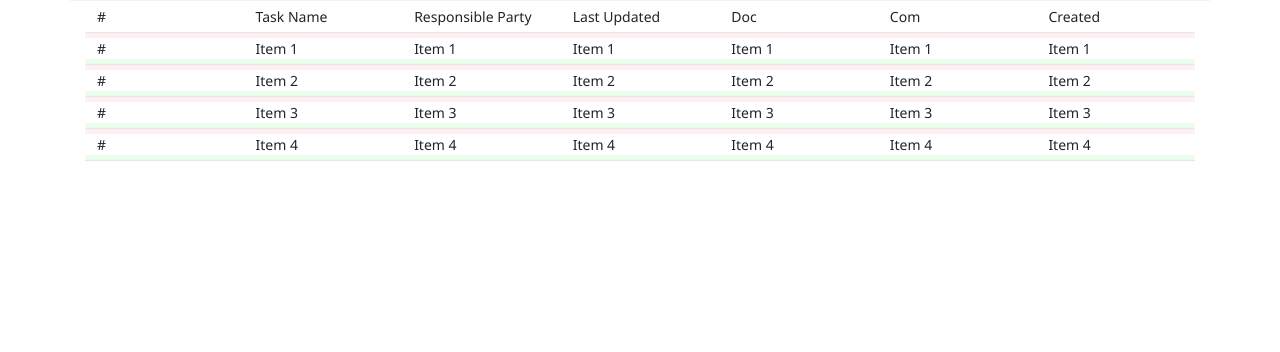
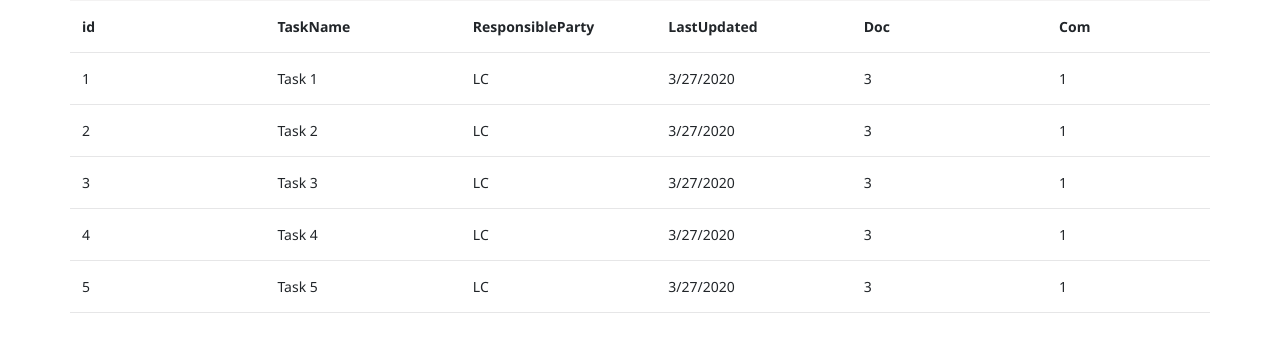
Before and after one commit to suryarsp/Custom-Drag-and-Drop-using-HTML5, a React (Create React App) app: page / in a window 1280 px wide. Shown: the top 352 px of the page. Built offline with nearby package versions, Linux system fonts and the light colour scheme.

Commit message:
Implement table structure

```diff
--- a/src/App.tsx
+++ b/src/App.tsx
@@ -1,26 +1,30 @@
 import * as React from "react";
 import logo from "./logo.svg";
 import "./App.css";
-import { mockItems } from "./mockData";
+import { mockItems, mockColumns } from "./mockData";
 import DragDrop from "./DragDrop/DragDrop";
 
 class App extends React.Component {
   public render() {
     return (
-      <div className="container">
-          <div className="gridRow">
-            <div className="gridCell">#</div>
-            <div className="gridCell">Task Name</div>
-            <div className="gridCell">Responsible Party</div>
-            <div className="gridCell">Last Updated</div>
-            <div className="gridCell">Doc</div>
-            <div className="gridCell">Com</div>
-            <div className="gridCell">Created</div>
-          </div>
+      <table className="container">
+        <thead>
+      <tr className="gridRow">
+        {
+          mockColumns.map((col) => (
+          <th key={col.name} className="gridCell">{col.name}</th>
+          ))
+        }
+        </tr>
+
+      </thead>
+
+      <tbody>
           {
               mockItems.map((item, index) => (
                 <DragDrop
-              key={item.id}
+                  columns={mockColumns}
+                  key={item.id.toString()}
                   data={item}
                   index = {index}
                   isDragAllowed={true}
@@ -29,34 +33,11 @@ class App extends React.Component {
                   destionationDropTootip="to"
                   onDrop={(s,d) => console.log(s, d)}
                 >
-              <div className="gridRow" key={item.id.toString()}>
-
-                <span className="drag-top"></span>
-                <span className="drag-over">{item.name}</span>
-                <span className="drag-bottom"></span>
-
-                <div className="gridCell">#</div>
-                <div className="gridCell"> {item.name} </div>
-                <div className="gridCell"> {item.name} </div>
-                <div className="gridCell"> {item.name} </div>
-                <div className="gridCell"> {item.name} </div>
-                <div className="gridCell"> {item.name} </div>
-                <div className="gridCell"> {item.name} </div>
-              </div>
-              {/* <div className="container">
-                <div className="row" key={item.id.toString()}>
-                  <div className="col drag-item">
-                    <span className="drag-item-inner">
-                      {item.name}
-                      <span className="drag-over">{item.name}</span>
-                    </span>
-                  </div>
-                </div>
-              </div> */}
                 </DragDrop>
               ))
         }
-      </div>
+        </tbody>
+      </table>
     );
   }
 }
--- a/src/DragDrop/DragDrop.tsx
+++ b/src/DragDrop/DragDrop.tsx
@@ -1,5 +1,3 @@
-
-
 import { DragDropHOC } from "../createHoc";
 import * as React from "react";
 import { Item, IDragOverData } from "../models";
@@ -8,18 +6,20 @@ import { IDragDropState } from "./IDragDropState";
 import { PositionTypes } from "../models/enums/PositionTypes";
 import { IDropData } from "../models/IDropData";
 
-
-let source : { index: number, data: any};
-let destination : { index: number, data: any};
+let source: { index: number; data: any } = null;
 class DragDrop extends React.Component<IDragDropProps, IDragDropState> {
-  public tooltip = '';
+  public tooltip = "";
 
   constructor(props: IDragDropProps) {
     super(props);
     this.state = {
-      sourceDragTooltip : props.sourceDragTooltip ? props.sourceDragTooltip : 'Drag',
-      destionationDropTooltip: props.destionationDropTootip ? props.destionationDropTootip : 'into',
-      tooltip: ''
+      sourceDragTooltip: props.sourceDragTooltip
+        ? props.sourceDragTooltip
+        : "Drag",
+      destionationDropTooltip: props.destionationDropTootip
+        ? props.destionationDropTootip
+        : "into",
+      tooltip: ""
     };
   }
   public componentDidMount() {}
@@ -29,45 +29,57 @@ class DragDrop extends React.Component<IDragDropProps, IDragDropState> {
       event.dataTransfer.dropEffect = "none";
     }
 
-    const { position , item} = data;
-    if(source.data['id'] === item['id']) {
+    const { position, item } = data;
+    console.log(source);
+    if (source.data["id"] === item["id"]) {
       return;
     }
-    this.setState({ tooltip: this.getTooltip(position, source, item) });
-    event.target.classList.add('active');
+    this.setState({ tooltip: this.getTooltip(position, source.data, item) });
+
+    // Add rules to show/hide the tooltip based on hovering the drop container
+
+
+    event.target.classList.add("active");
     event.preventDefault();
   }
 
-  private onDragStart(event: React.DragEvent<Element>, sourceData: any, sourceIndex: number) {
+  private onDragStart(
+    event: React.DragEvent<Element>,
+    sourceData: any,
+    sourceIndex: number
+  ) {
     source = {
       index: sourceIndex,
-      data: this.props.data
-    }
+      data: sourceData
+    };
     event.dataTransfer.setData("text/plain", JSON.stringify(sourceData));
     event.dataTransfer.effectAllowed = "move";
   }
 
-  private getTooltip(positionType: PositionTypes, source: any, destination: any) : string{
-    let tooltip = '';
-    const { sourceDragTooltip} = this.state;
+  private getTooltip(
+    positionType: PositionTypes,
+    source: any,
+    destination: any
+  ): string {
+    let tooltip = "";
+    const { sourceDragTooltip } = this.state;
 
-    switch(positionType) {
-
+    switch (positionType) {
       case PositionTypes.TOP:
-        tooltip = `${sourceDragTooltip} ${source.name} above ${destination.name}`;
+        tooltip = `${sourceDragTooltip} ${source['TaskName']} above ${destination['TaskName']}`;
         break;
 
-      case PositionTypes.INSIDE :
-        tooltip = `${sourceDragTooltip} ${source.name} into ${destination.name}`
+      case PositionTypes.INSIDE:
+        tooltip = `${sourceDragTooltip} ${source['TaskName']} into ${destination['TaskName']}`;
         break;
 
-      case PositionTypes.BELOW :
-        tooltip = `${sourceDragTooltip} ${source.name} below ${destination.name}`
+      case PositionTypes.BELOW:
+        tooltip = `${sourceDragTooltip} ${source['TaskName']} below ${destination['TaskName']}`;
 
         break;
 
       default:
-        tooltip = '';
+        tooltip = "";
     }
     return tooltip;
   }
@@ -83,76 +95,94 @@ class DragDrop extends React.Component<IDragDropProps, IDragDropState> {
   }
 
   private onDragEnd(e: any) {
-    console.log('Drag End');
+    console.log("Drag End");
     this.resetDefault();
-  }
-
-  private onDragLeave(e: any) {
-
   }
 
   private resetDefault() {
     source = null;
-    destination = null;
+    this.setState({ tooltip: ''});
   }
 
   public render() {
-    const { data , index} = this.props;
+    const { data, index, columns } = this.props;
     return (
       <>
-      <div
-      id={data.id.toString()}
+        {/* Top Drop Container */}
+
+        {index === 0 && (
+          <tr
+            className="drag-top drag-over"
+            id={`top-${data.id}`}
+            key={`top-${data.id}`}
+            onDragOver={e =>
+              this.onDragOver(e, {
+                position: PositionTypes.TOP,
+                index: index,
+                item: data
+              })
+            }
+            onDrop={e =>
+              this.onDrop(e, {
+                position: PositionTypes.TOP,
+                index: index,
+                item: data
+              })
+            }
+          >
+            <td  colSpan={columns.length - 1}>{this.state.tooltip}</td>
+          </tr>
+        )}
+
+        {/* Content */}
+        <tr
+          className="gridRow"
+          id={data.id}
           key={data.id}
           draggable={this.props.isDragAllowed}
           onDragStart={e => this.onDragStart(e, data, index)}
-      onDragOver={e => this.onDragOver(e, { position: PositionTypes.INSIDE, index: index, item: data })}
-      onDrop={(e) => this.onDrop(e, { position: PositionTypes.INSIDE, index: index, item: data}, )}
+          onDragOver={e =>
+            this.onDragOver(e, {
+              position: PositionTypes.INSIDE,
+              index: index,
+              item: data
+            })
+          }
+          onDrop={e =>
+            this.onDrop(e, {
+              position: PositionTypes.INSIDE,
+              index: index,
+              item: data
+            })
+          }
           onDragEnd={this.onDragEnd.bind(this)}
         >
-      { this.props.children}
-        {/* <h1 className="text-center mt-3">Drag and Drop</h1>
+          {columns.map(col => (
+            <td key={col.name} className="gridCell">{data[col.name]}</td>
+          ))}
+        </tr>
 
-        <div className="container">
-          {this.props.data.map((item, index) => (
-            <div className="row"  key={item.id.toString()}>
-              <div className="col drag-item">
-                {index === 0 ? (
-                  <span
-                    className="drag-top"
-                    id={`top-${item.id}`}
-                    key={`top-${item.id}`}
-                    onDragOver={e => this.onDragOver(e, {position: PositionTypes.TOP, item})}
-                    onDrop={e => this.onDrop(e, { position: PositionTypes.TOP, item})}
+        {/* Bottom Drop Container */}
+        <tr
+          className="drag-bottom drag-over"
+          key={`bottom-${data.id}`}
+          onDragOver={e =>
+            this.onDragOver(e, {
+              position: PositionTypes.BELOW,
+              index: index,
+              item: data
+            })
+          }
+          onDrop={e =>
+            this.onDrop(e, {
+              position: PositionTypes.BELOW,
+              index: index,
+              item: data
+            })
+          }
         >
-                    <span className="drag-over">{this.state.tooltip}</span>
-                  </span>
-                ) : null}
-                <span
-                  className="drag-item-inner"
-                  key={item.id.toString()}
-                  id={item.id.toString()}
-                  onDragStart={e => this.onDragStart(e, item)}
-                  draggable={this.props.isDragAllowed}
-                  onDragOver={e => this.onDragOver(e,{ position: PositionTypes.INSIDE, item})}
-                  onDrop={e => this.onDrop(e, { position: PositionTypes.INSIDE, item})}
-                  onDragEnd={this.onDragEnd.bind(this)}
-                >
-                  {item.name}
-                  <span className="drag-over">{this.state.tooltip}</span>
-                </span>
-                  <span
-                    className="drag-bottom"
-                    key={`bottom-${item.id}`}
-                    onDragOver={e => this.onDragOver(e, { position: PositionTypes.BELOW, item})}
-                    onDrop={e => this.onDrop(e, { position: PositionTypes.BELOW, item})}
-                  >
-                    <span className="drag-over">{this.state.tooltip}</span>
-                  </span>
-              </div>
-            </div>
-          ))}
-        </div> */}
-      </div>
+          <td colSpan={columns.length - 1}>{this.state.tooltip}</td>
+        </tr>
       </>
     );
   }
--- a/src/DragDrop/IDragDropProps.ts
+++ b/src/DragDrop/IDragDropProps.ts
@@ -1,11 +1,13 @@
 import { Item } from "../models/Item";
+import { IColumn } from "../models/IColumn";
 
 export interface IDragDropProps {
-    data: Item;
+    data: any;
     isDragAllowed: boolean;
     isDropAllowed: boolean;
     sourceDragTooltip: string;
     destionationDropTootip: string;
     index: number;
+    columns : IColumn[];
     onDrop: (source: any, destination: any) => void;
   }
--- a/src/index.css
+++ b/src/index.css
@@ -38,11 +38,7 @@ code {
 }
 
 .drag-top {
-  position: absolute;
-  top: 0px;
-  left: 0px;
-  right: 0px;
-  height: 5px;
+  height: 15px;
   display: block;
   background-color: #fff1f1;
 }
@@ -62,11 +58,7 @@ code {
 }
 
 .drag-bottom {
-  position: absolute;
-  bottom: 0px;
-  left: 0px;
-  right: 0px;
-  height: 5px;
+  height: 15px;
   display: block;
   background-color: #ebfdeb;
 }
@@ -98,7 +90,7 @@ code {
   position: relative;
   display: flex;
   transition: all .3s ease;
-  height: 32px;
+  height: 52px;
   justify-content: space-between;
   align-items: center;
   border-width: 2px;
--- a/src/mockData.ts
+++ b/src/mockData.ts
@@ -1,21 +1,75 @@
 import { Item } from "./models";
+import { IColumn } from "./models/IColumn";
 
 
-export const mockItems: Item[] = [
+export const mockItems: any[] = [
     {
-        name: 'Item 1',
-        id: 1
+        id: 1,
+        TaskName: 'Task 1',
+        ResponsibleParty: 'LC',
+        LastUpdated: new Date().toLocaleDateString(),
+        Doc: 3,
+        Com: 1
     },
     {
-        name: 'Item 2',
-        id: 2
+        id: 2,
+        TaskName: 'Task 2',
+        ResponsibleParty: 'LC',
+        LastUpdated: new Date().toLocaleDateString(),
+        Doc: 3,
+        Com: 1
     },
     {
-        name: 'Item 3',
-        id: 3
+        id: 3,
+        TaskName: 'Task 3',
+        ResponsibleParty: 'LC',
+        LastUpdated: new Date().toLocaleDateString(),
+        Doc: 3,
+        Com: 1
     },
     {
-        name: 'Item 4',
-        id: 4
+        id: 4,
+        TaskName: 'Task 4',
+        ResponsibleParty: 'LC',
+        LastUpdated: new Date().toLocaleDateString(),
+        Doc: 3,
+        Com: 1
+    },
+    {
+        id: 5,
+        TaskName: 'Task 5',
+        ResponsibleParty: 'LC',
+        LastUpdated: new Date().toLocaleDateString(),
+        Doc: 3,
+        Com: 1
+    },
+
+
+]
+
+export const mockColumns : IColumn[] = [
+    {
+        id: 1,
+        name: 'id'
+    },
+    {
+        id: 2,
+        name: 'TaskName'
+    },
+    {
+        id: 3,
+        name: 'ResponsibleParty'
+    },
+    {
+        id: 4,
+        name: 'LastUpdated'
+    },
+    {
+        id: 5,
+        name: 'Doc'
+    },
+    {
+        id: 6,
+        name: 'Com'
     }
 ]
--- /dev/null
+++ b/src/models/IColumn.ts
@@ -0,0 +1,4 @@
+export interface IColumn {
+    name: string;
+    id: number;
+}
```
Lines whose indentation alone changed are shown as unchanged.
